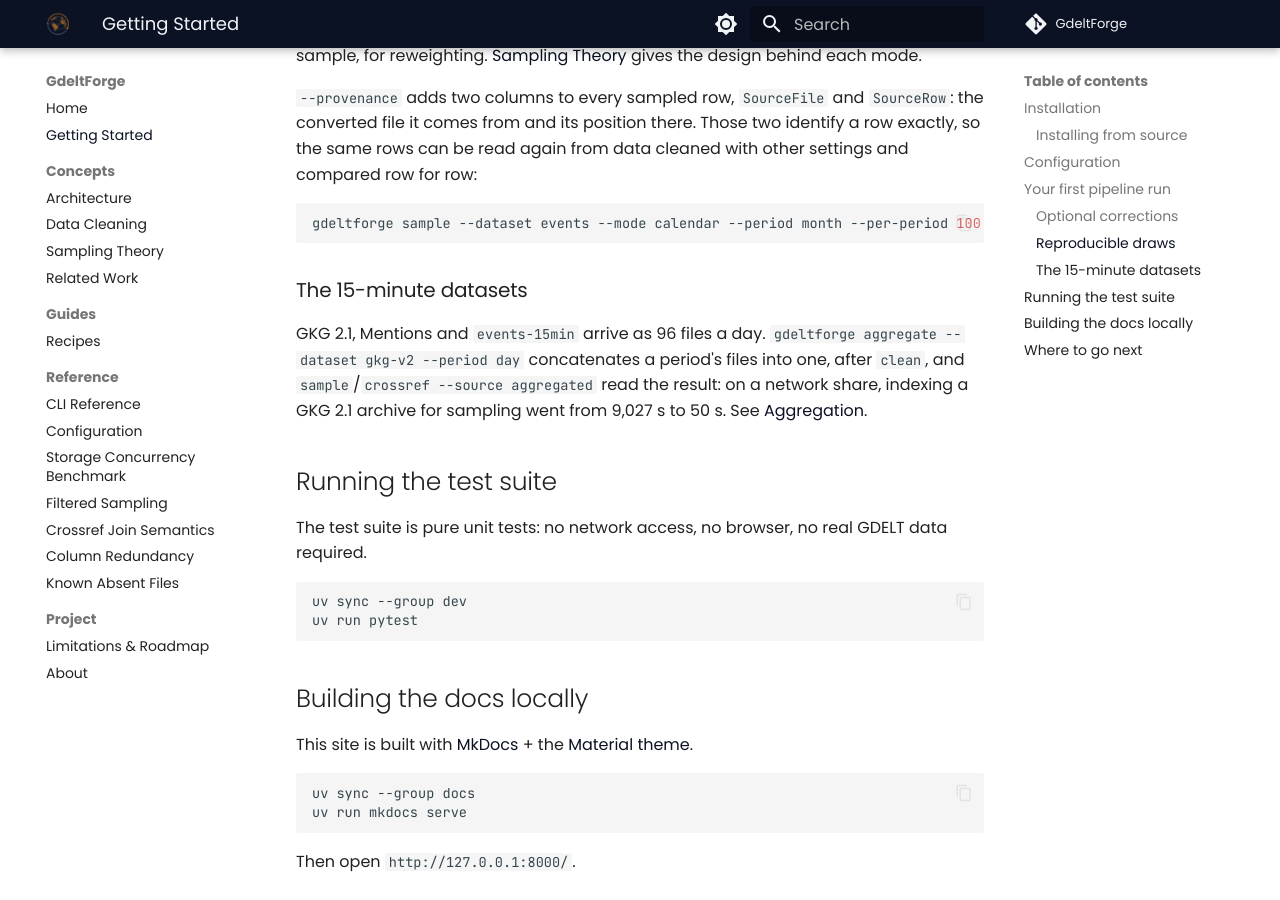
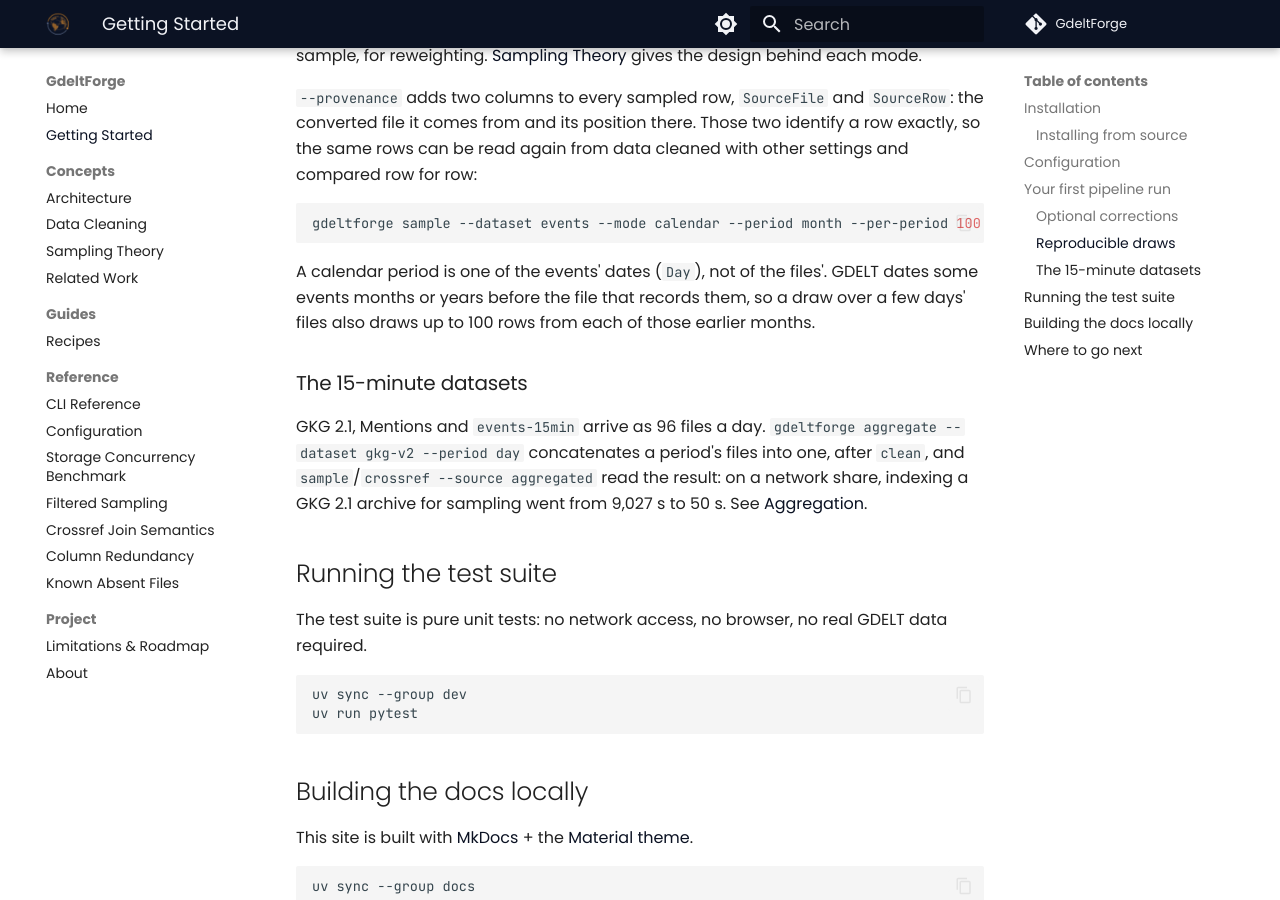
Before and after one commit to Vinicius-Teixeirac/GdeltForge, an MkDocs documentation site: the page built from docs/getting-started.md, in a window 1280 px wide and 900 px high, scrolled down 3177 px. Built offline with MkDocs 1.6.1 and Material for MkDocs 9.7.7, drawn with Linux system fonts in a browser that asks for light colours; comment, search, counter and statistics services are not loaded.

Commit message:
docs(getting-started): say calendar periods come from event dates
The page's monthly calendar draw over two daily files returned 472
rows for a reader expecting 100: GDELT dates some events months or
years before the file that records them, and each such month is a
period of its own. The page now says a period is one of the events'
dates (`Day`), so the draw takes up to 100 rows from those months too.

Claude Code has been used: the change follows an independent QA pass
on the 0.14.0 release candidate, whose open observations the prompt
asked to fix; the prompt condenses a multi-message session:

    The independent QA report on the 0.14.0 candidate passed, with
    four observations. The docs say places cost about 350 MB above a
    run without them on a daily Events file, and QA measured 392 to
    599 MB. The section on names GDELT's encoding damaged doesn't say
    its repairs reach only points the place table knows, and QA found
    damaged names left on points the table doesn't hold.
    `gdeltforge --help` describes `codes` as looking up country codes,
    though it covers seven code families. getting-started's monthly
    calendar draw returns more rows than a reader expects, because
    periods come from event dates. Fix these and build the next
    candidate for QA.

Co-Authored-By: Claude Opus 5.5 <noreply@anthropic.com>

````diff
--- a/docs/getting-started.md
+++ b/docs/getting-started.md
@@ -123,6 +123,8 @@ Then run `gdeltforge clean --dataset events` again. These settings are part of e
 gdeltforge sample --dataset events --mode calendar --period month --per-period 100 --provenance --out draw.parquet
 ```
 
+A calendar period is one of the events' dates (`Day`), not of the files'. GDELT dates some events months or years before the file that records them, so a draw over a few days' files also draws up to 100 rows from each of those earlier months.
+
 ### The 15-minute datasets
 
 GKG 2.1, Mentions and `events-15min` arrive as 96 files a day. `gdeltforge aggregate --dataset gkg-v2 --period day` concatenates a period's files into one, after `clean`, and `sample`/`crossref --source aggregated` read the result: on a network share, indexing a GKG 2.1 archive for sampling went from 9,027 s to 50 s. See [Aggregation](configuration.md#aggregation).
````
